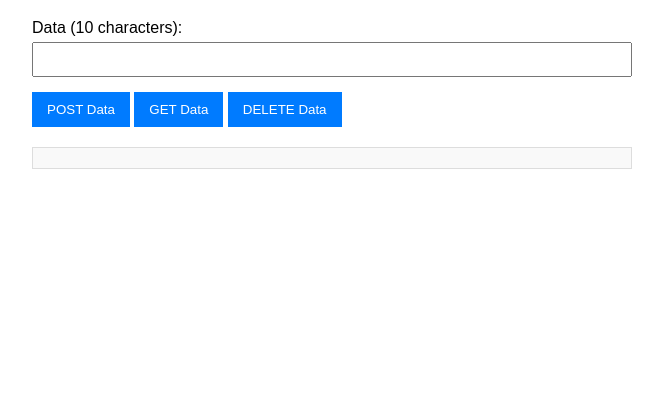
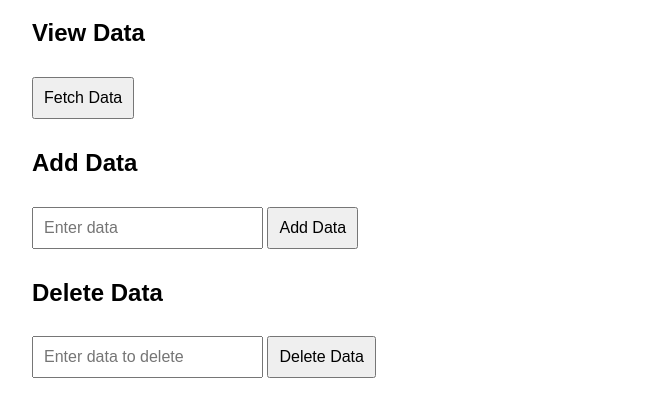
Before and after one commit to dengula/pu, a website: page home/index.html in a window 1280 px wide. Shown: the part 61-478 px from the top of the page, without its empty margins (308-971 px from the left). Drawn offline with Linux system fonts and the light colour scheme.

Commit message:
Update index.html

```diff
--- a/home/index.html
+++ b/home/index.html
@@ -11,103 +11,87 @@
         }
         .container {
             max-width: 600px;
-      margin: 0 auto;
+            margin: auto;
         }
-    .form-group {
-      margin-bottom: 15px;
+        input, button {
+            margin: 10px 0;
+            padding: 10px;
+            font-size: 16px;
         }
-    label {
-      display: block;
-      margin-bottom: 5px;
-    }
-    input[type="text"] {
-      width: 100%;
-      padding: 8px;
-      box-sizing: border-box;
-    }
-    button {
-      padding: 10px 15px;
-      border: none;
-      background-color: #007BFF;
-      color: white;
-      cursor: pointer;
-    }
-    button:hover {
-      background-color: #0056b3;
-    }
-    .result {
-      margin-top: 20px;
-      padding: 10px;
-      border: 1px solid #ddd;
-      background-color: #f9f9f9;
+        .error {
+            color: red;
         }
     </style>
 </head>
 <body>
     <div class="container">
         <h1>API Interface</h1>
-    <div class="form-group">
-      <label for="data">Data (10 characters):</label>
-      <input type="text" id="data" maxlength="10">
-    </div>
-    <button onclick="postData()">POST Data</button>
-    <button onclick="getData()">GET Data</button>
-    <button onclick="deleteData()">DELETE Data</button>
-    <div class="result" id="result"></div>
+        <h2>View Data</h2>
+        <button onclick="fetchData()">Fetch Data</button>
+        <pre id="dataDisplay"></pre>
+
+        <h2>Add Data</h2>
+        <input type="text" id="dataInput" placeholder="Enter data">
+        <button onclick="addData()">Add Data</button>
+        <div id="addResult" class="error"></div>
+
+        <h2>Delete Data</h2>
+        <input type="text" id="deleteInput" placeholder="Enter data to delete">
+        <button onclick="deleteData()">Delete Data</button>
+        <div id="deleteResult" class="error"></div>
     </div>
 
     <script>
         const apiUrl = 'https://pu-amber.vercel.app/home/data';
 
-    async function postData() {
-      const data = document.getElementById('data').value;
-      if (data.length !== 10) {
-        alert('Data must be exactly 10 characters long.');
+        async function fetchData() {
+            try {
+                const response = await fetch(apiUrl);
+                if (!response.ok) throw new Error('Network response was not ok');
+                const data = await response.json();
+                document.getElementById('dataDisplay').textContent = JSON.stringify(data, null, 2);
+            } catch (error) {
+                document.getElementById('dataDisplay').textContent = `Error: ${error.message}`;
+            }
+        }
+
+        async function addData() {
+            const data = document.getElementById('dataInput').value;
+            if (!data) {
+                document.getElementById('addResult').textContent = 'Data cannot be empty.';
                 return;
             }
             try {
                 const response = await fetch(apiUrl, {
                     method: 'POST',
-          headers: {
-            'Content-Type': 'application/json'
-          },
+                    headers: { 'Content-Type': 'application/json' },
                     body: JSON.stringify({ data })
                 });
+                if (!response.ok) throw new Error('Network response was not ok');
                 const result = await response.json();
-        document.getElementById('result').innerText = 'POST Response: ' + JSON.stringify(result);
+                document.getElementById('addResult').textContent = result.message || 'Data added successfully.';
             } catch (error) {
-        document.getElementById('result').innerText = 'Error: ' + error;
-      }
-    }
-
-    async function getData() {
-      try {
-        const response = await fetch(apiUrl, { method: 'GET' });
-        const result = await response.json();
-        document.getElementById('result').innerText = 'GET Response: ' + JSON.stringify(result);
-      } catch (error) {
-        document.getElementById('result').innerText = 'Error: ' + error;
+                document.getElementById('addResult').textContent = `Error: ${error.message}`;
             }
         }
 
         async function deleteData() {
-      const data = document.getElementById('data').value;
-      if (data.length !== 10) {
-        alert('Data must be exactly 10 characters long.');
+            const data = document.getElementById('deleteInput').value;
+            if (!data) {
+                document.getElementById('deleteResult').textContent = 'Data cannot be empty.';
                 return;
             }
             try {
                 const response = await fetch(apiUrl, {
                     method: 'DELETE',
-          headers: {
-            'Content-Type': 'application/json'
-          },
+                    headers: { 'Content-Type': 'application/json' },
                     body: JSON.stringify({ data })
                 });
+                if (!response.ok) throw new Error('Network response was not ok');
                 const result = await response.json();
-        document.getElementById('result').innerText = 'DELETE Response: ' + JSON.stringify(result);
+                document.getElementById('deleteResult').textContent = result.message || 'Data deleted successfully.';
             } catch (error) {
-        document.getElementById('result').innerText = 'Error: ' + error;
+                document.getElementById('deleteResult').textContent = `Error: ${error.message}`;
             }
         }
     </script>
```
Lines whose indentation alone changed are shown as unchanged.
